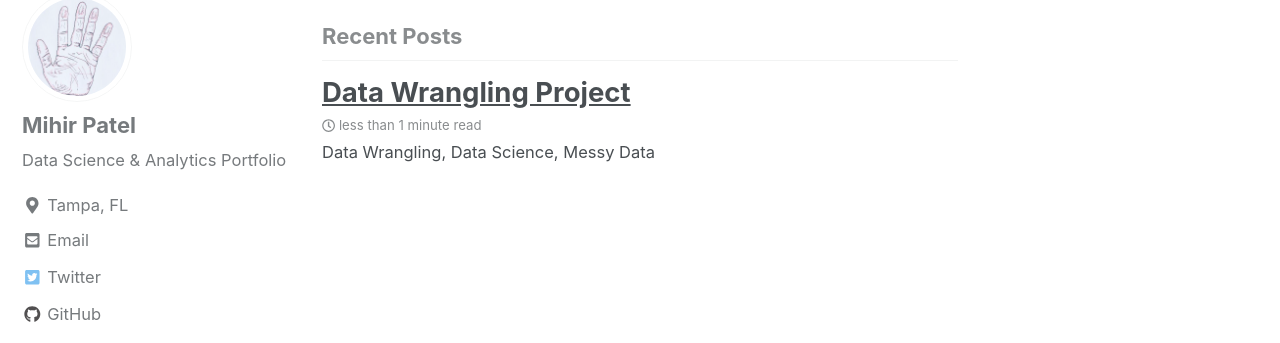
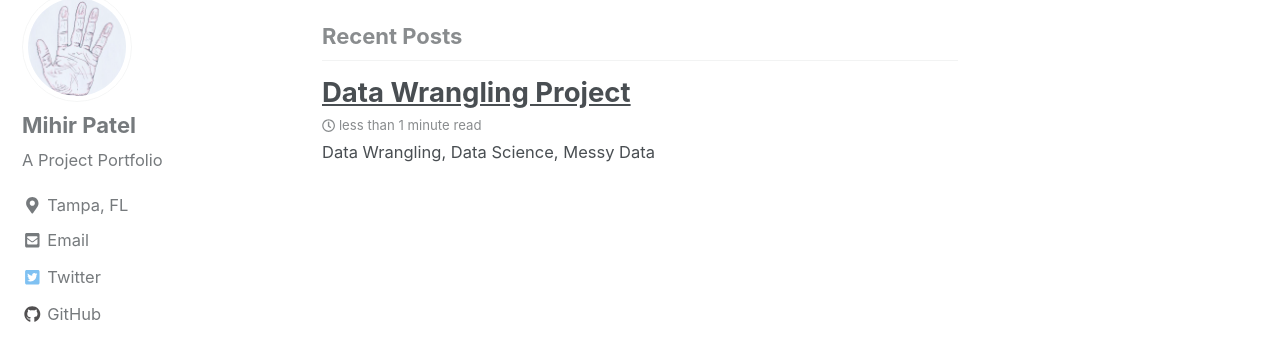
Before and after one commit to mihirp161/mihirp161.github.io, a Jekyll site: the page built from index.html, in a window 1280 px wide and 900 px high, scrolled down 845 px. Shown: the part 107-450 px from the top of the window. Built offline with Jekyll 4.4.1, drawn with Linux system fonts in a browser that asks for light colours; nearby versions of some CDN libraries; the list of posts is cut into pages by our own code.

Commit message:
Update _config.yml

```diff
--- a/_config.yml
+++ b/_config.yml
@@ -9,9 +9,9 @@ minimal_mistakes_skin    : "default" # "air", "aqua", "contrast", "dark", "dirt"
 locale                   : "en-US"
 title                    : "Mihir Patel"
 title_separator          : "-"
-name                     : "Mihir Patel"
+#name                     : "Mihir Patel"
 description              : "Wannabe data [viz]ard."
-url                      : "https://ToadHanks.github.io/"
+url                      : "https://ToadHanks.github.io"
 baseurl                  : # the subpath of your site, e.g. "/blog"
 repository               : # GitHub username/repo-name
 teaser                   : # path of fallback teaser image, e.g. "/assets/images/500x300.png"
@@ -74,7 +74,7 @@ analytics:
 author:
   name             : "Mihir Patel"
   avatar           : "/images/avatar.jpg"
-  bio              : "Data Science & Analytics Portfolio"
+  bio              : "A Project Portfolio"
   location         : "Tampa, FL"
   email            : mihirp161@gmail.com
   uri              :
```
